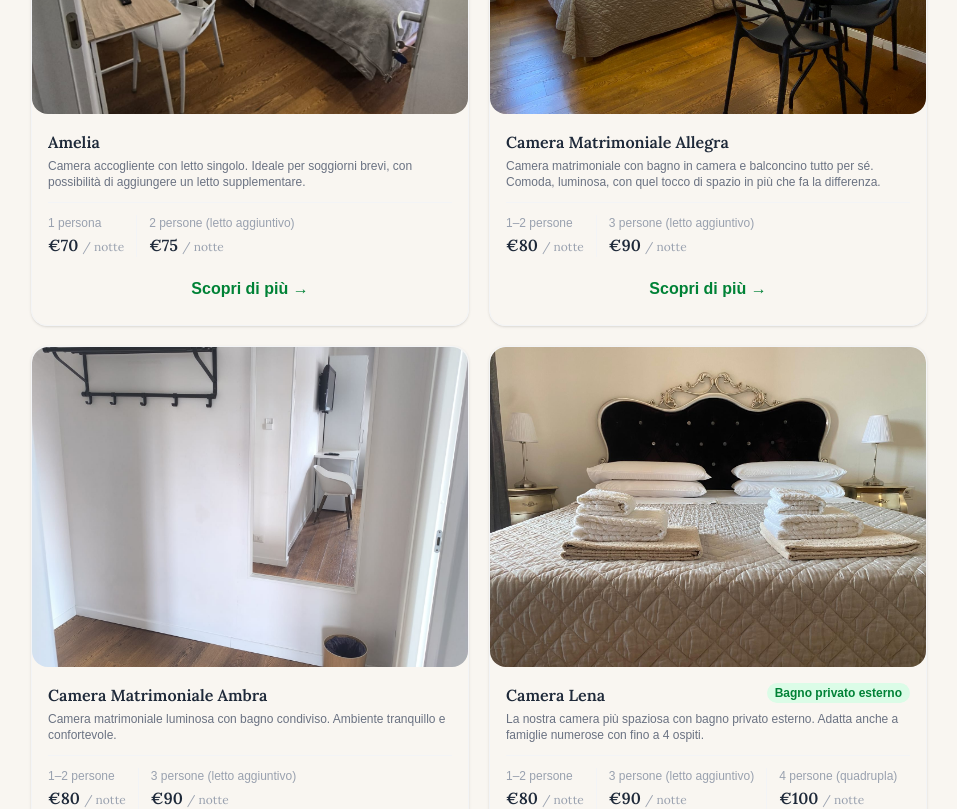
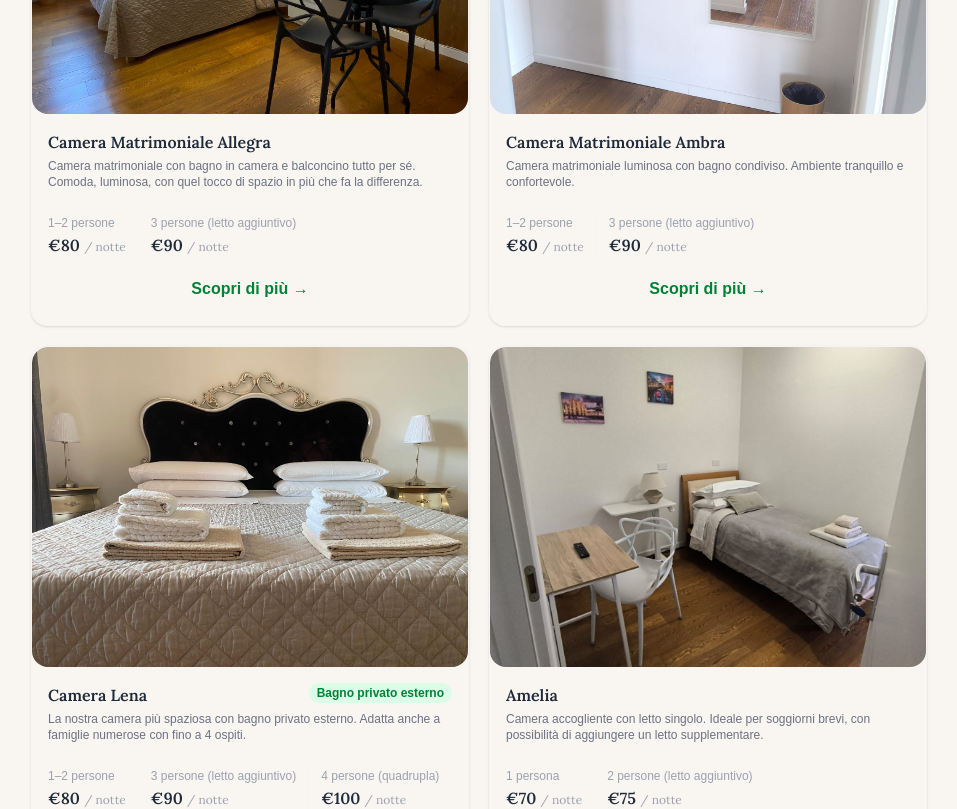
Before and after one commit to CasaAnia/sito-casaania, a Next.js app: page / in a window 1280 px wide. Shown: the part 840-1649 px from the top of the page, without its empty margins (161-1118 px from the left). Built offline with nearby package versions, Linux system fonts and the light colour scheme.

Commit message:
Homepage: ordine camere Allegra, Ambra, Lena, Amelia

```diff
--- a/app/page.tsx
+++ b/app/page.tsx
@@ -10,16 +10,6 @@ const WA_LINK = `https://wa.me/39${PHONE}`
 const TEL_LINK = `tel:+39${PHONE}`
 
 const rooms = [
-  {
-    name: 'Amelia',
-    desc: 'Camera accogliente con letto singolo. Ideale per soggiorni brevi, con possibilità di aggiungere un letto supplementare.',
-    prices: [
-      { label: '1 persona', amount: 70 },
-      { label: '2 persone (letto aggiuntivo)', amount: 75 },
-    ],
-    img: '/camere/singola/foto1.jpg',
-    href: '/camere/singola',
-  },
   {
     name: 'Camera Matrimoniale Allegra',
     desc: 'Camera matrimoniale con bagno in camera e balconcino tutto per sé. Comoda, luminosa, con quel tocco di spazio in più che fa la differenza.',
@@ -51,6 +41,16 @@ const rooms = [
     img: '/camere/lena/foto1b.jpg',
     badge: 'Bagno privato esterno',
     href: '/camere/lena',
+  },
+  {
+    name: 'Amelia',
+    desc: 'Camera accogliente con letto singolo. Ideale per soggiorni brevi, con possibilità di aggiungere un letto supplementare.',
+    prices: [
+      { label: '1 persona', amount: 70 },
+      { label: '2 persone (letto aggiuntivo)', amount: 75 },
+    ],
+    img: '/camere/singola/foto1.jpg',
+    href: '/camere/singola',
   },
 ]
 
```
